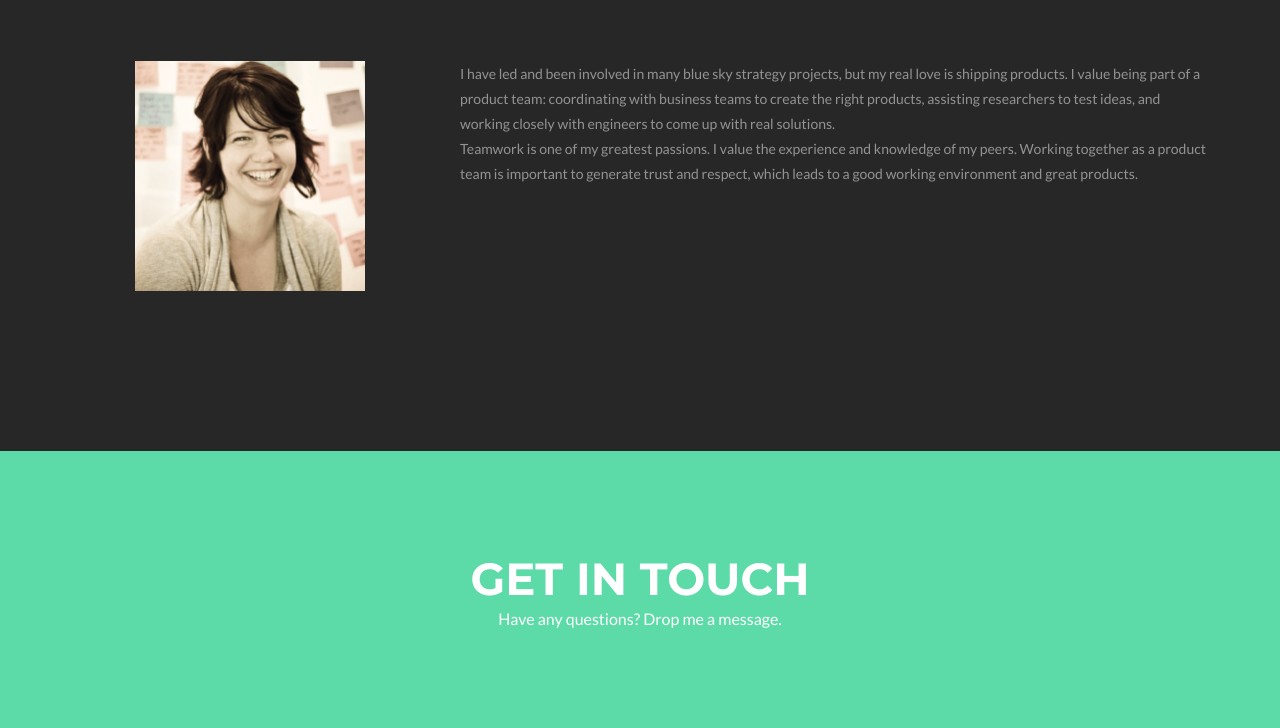
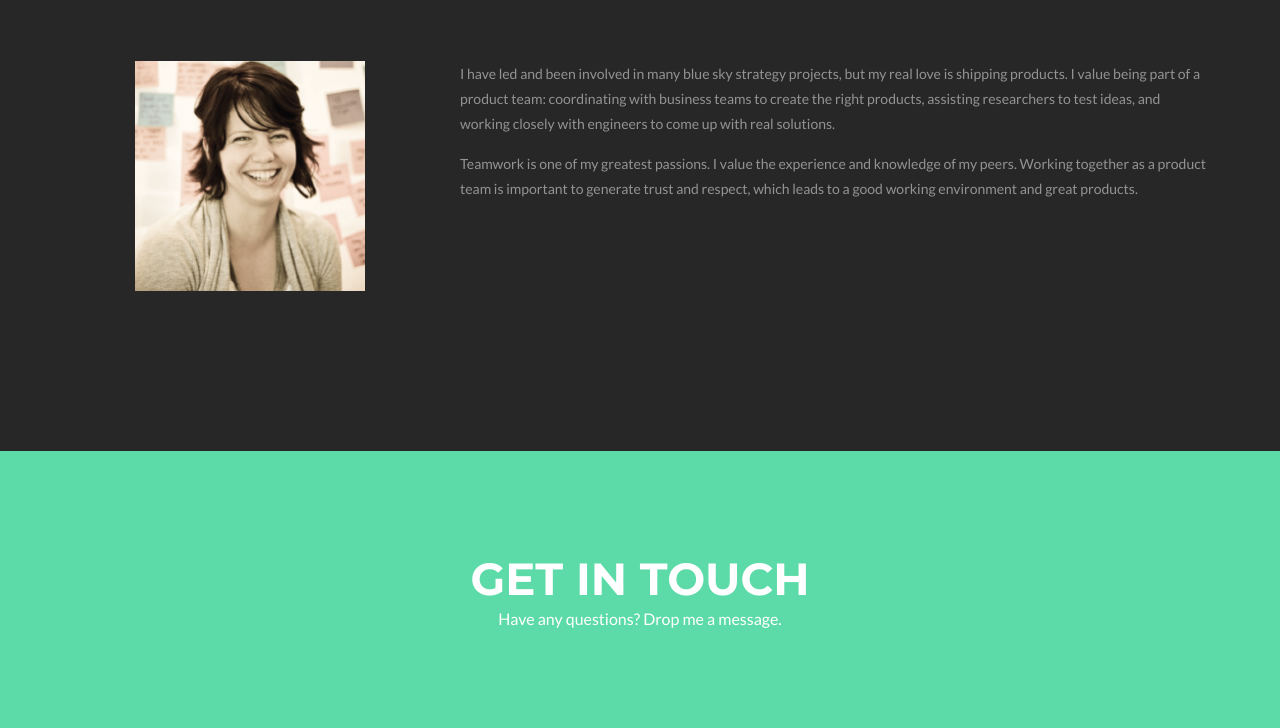
Before and after one commit to nsillik/org-sillik-jen, a plain HTML site: page index.html in a window 1280 px wide. Shown: the part 3240-3968 px from the top of the page. Drawn offline with nearby package versions, Linux system fonts and the light colour scheme.

Commit message:
Fix paragraph margin

```diff
--- a/css/styles.css
+++ b/css/styles.css
@@ -1520,3 +1520,7 @@ footer {
 .about_pic {
 	width: 50px;
 }
+
+section#aboutus p {
+  margin-bottom: 15px;
+}
```
